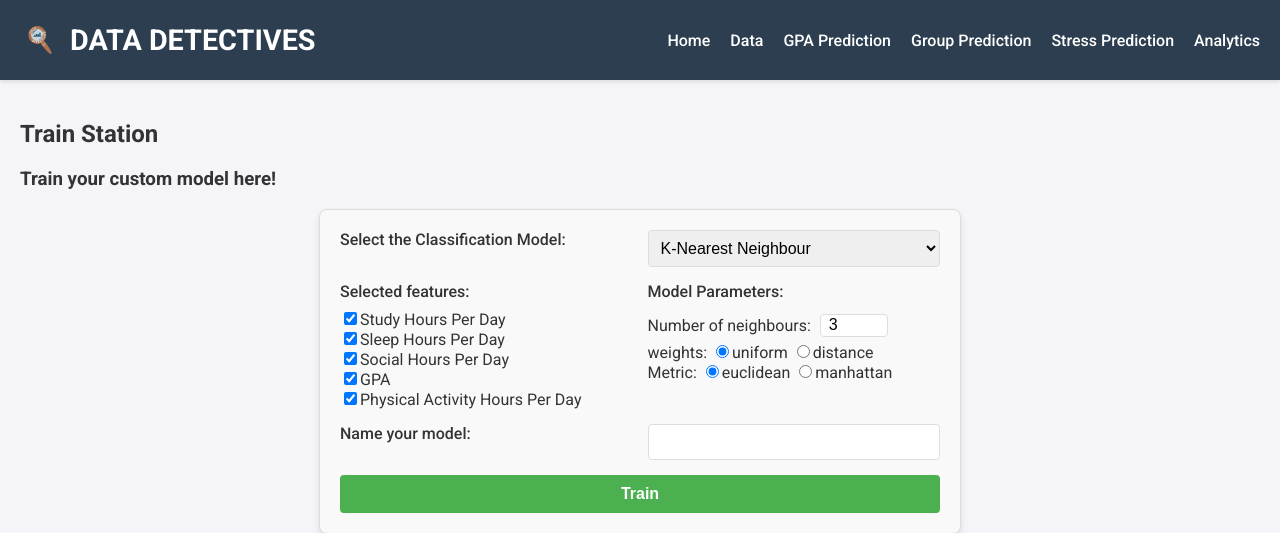
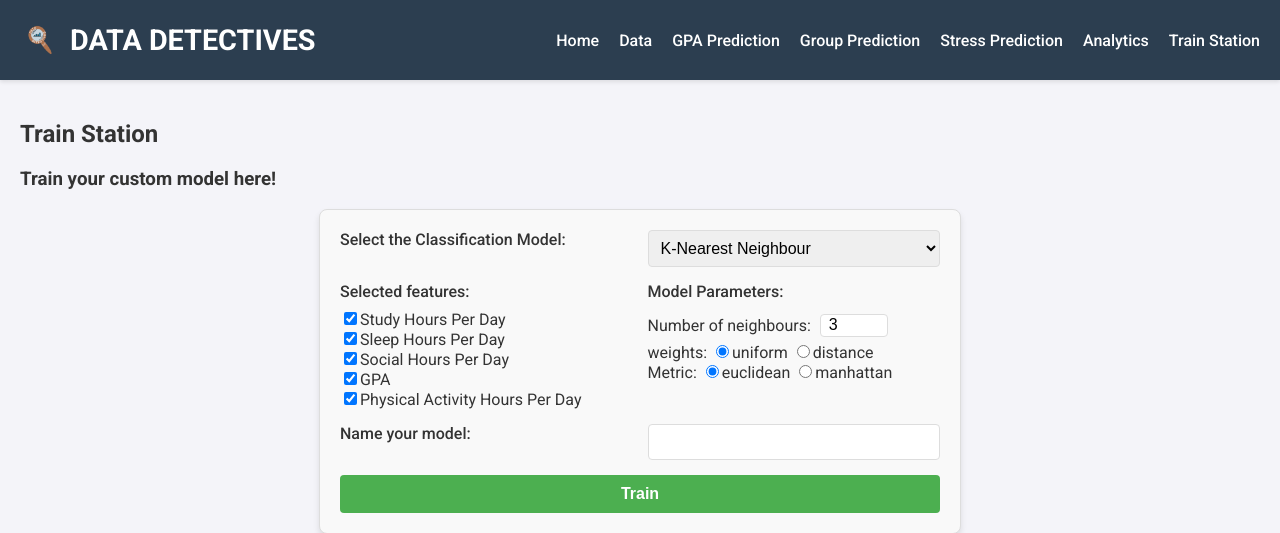
Before and after one commit to fadielsayed/LA-project, a Flask app: page /train-station in a window 1280 px wide. Shown: the top 533 px of the page. Run offline with Flask 3, Linux system fonts and the light colour scheme; parts of the project's set-up code (start-up, migrations or seed data) failed here and were passed over.

Commit message:
add train station to header

```diff
--- a/templates/analytics.html
+++ b/templates/analytics.html
@@ -22,6 +22,8 @@
                 <li><a href="{{ url_for('bulk_prediction') }}">Group Prediction</a></li>
                 <li><a href="{{ url_for('stress_prediction') }}">Stress Prediction</a></li>
                 <li><a href="{{ url_for('analytics') }}">Analytics</a></li>
+                <li><a href="{{ url_for('train_station') }}">Train Station</a></li>
+
             </ul>
         </nav>
     </header>
--- a/templates/bulk_prediction.html
+++ b/templates/bulk_prediction.html
@@ -21,6 +21,8 @@
                 <li><a href="{{ url_for('bulk_prediction') }}">Group Prediction</a></li>
                 <li><a href="{{ url_for('stress_prediction') }}">Stress Prediction</a></li>
                 <li><a href="{{ url_for('analytics') }}">Analytics</a></li>
+                <li><a href="{{ url_for('train_station') }}">Train Station</a></li>
+
             </ul>
         </nav>
     </header>
--- a/templates/data.html
+++ b/templates/data.html
@@ -22,6 +22,8 @@
                 <li><a href="{{ url_for('bulk_prediction') }}">Group Prediction</a></li>
                 <li><a href="{{ url_for('stress_prediction') }}">Stress Prediction</a></li>
                 <li><a href="{{ url_for('analytics') }}">Analytics</a></li>
+                <li><a href="{{ url_for('train_station') }}">Train Station</a></li>
+
             </ul>
         </nav>
     </header>
--- a/templates/index.html
+++ b/templates/index.html
@@ -21,6 +21,7 @@
                 <li><a href="{{ url_for('bulk_prediction') }}">Group Prediction</a></li>
                 <li><a href="{{ url_for('stress_prediction') }}">Stress Prediction</a></li>
                 <li><a href="{{ url_for('analytics') }}">Analytics</a></li>
+                <li><a href="{{ url_for('train_station') }}">Train Station</a></li>
             </ul>
         </nav>
     </header>
--- a/templates/prediction.html
+++ b/templates/prediction.html
@@ -21,6 +21,8 @@
                 <li><a href="{{ url_for('bulk_prediction') }}">Group Prediction</a></li>
                 <li><a href="{{ url_for('stress_prediction') }}">Stress Prediction</a></li>
                 <li><a href="{{ url_for('analytics') }}">Analytics</a></li>
+                <li><a href="{{ url_for('train_station') }}">Train Station</a></li>
+
             </ul>
         </nav>
     </header>
--- a/templates/prediction_classification.html
+++ b/templates/prediction_classification.html
@@ -21,6 +21,8 @@
                 <li><a href="{{ url_for('bulk_prediction') }}">Group Prediction</a></li>
                 <li><a href="{{ url_for('stress_prediction') }}">Stress Prediction</a></li>
                 <li><a href="{{ url_for('analytics') }}">Analytics</a></li>
+                <li><a href="{{ url_for('train_station') }}">Train Station</a></li>
+
             </ul>
         </nav>
     </header>
--- a/templates/trainstation.html
+++ b/templates/trainstation.html
@@ -21,6 +21,8 @@
                 <li><a href="{{ url_for('bulk_prediction') }}">Group Prediction</a></li>
                 <li><a href="{{ url_for('stress_prediction') }}">Stress Prediction</a></li>
                 <li><a href="{{ url_for('analytics') }}">Analytics</a></li>
+                <li><a href="{{ url_for('train_station') }}">Train Station</a></li>
+
             </ul>
         </nav>
     </header>
```
